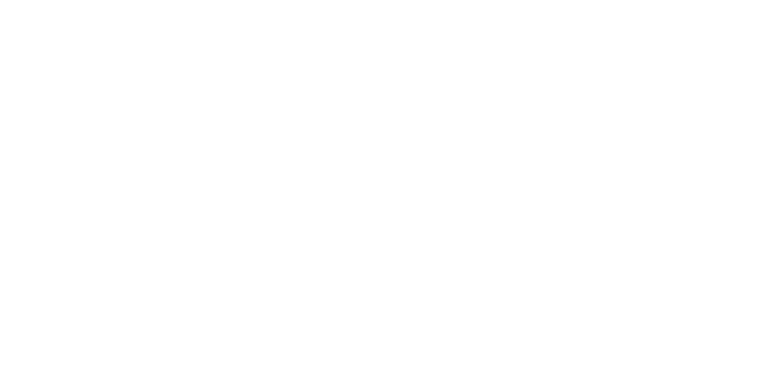
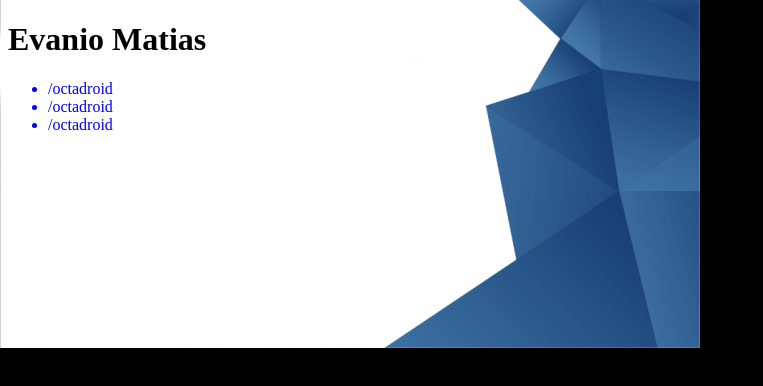
Before and after one commit to EvanioTech/desafio-css, a plain HTML site: page index.html in a window 1280 px wide. Shown: the whole page, without its empty margins (0-763 px from the left). Drawn offline with Linux system fonts and the light colour scheme.

Commit message:
mudanças no html e css

```diff
--- a/index.css
+++ b/index.css
@@ -0,0 +1,12 @@
+body{
+    background-color: black;
+    background-image: url(assets/backgorund.png);
+    background-repeat: no-repeat;
+}
+
+a{
+    text-decoration: none;
+}
+.card{
+
+}
--- a/index.html
+++ b/index.html
@@ -1,11 +1,28 @@
 <!DOCTYPE html>
-<html lang="en">
+<html lang="pt-br">
 <head>
     <meta charset="UTF-8">
     <meta name="viewport" content="width=device-width, initial-scale=1.0">
     <title>css chalenger</title>
+    <link rel="stylesheet" href="index.css">
 </head>
 <body>
+    <div id="card">
+        <h1>Evanio Matias</h1>
+        <ul>
 
+            <a href="https://www.instagram.com/evanio.matias.1/" target="_blank">
+                <li class="instagram">/octadroid</li>
+            </a>
+
+            <a href="https://www.linkedin.com/in/evanio-matias-987ba3249/" target="_blank">
+                <li class="linkedin">/octadroid</li>
+            </a>
+
+            <a href="https://www.youtube.com/channel/UCWQ9fu4wme_gg66QMjQ4ksQ" target="_blank">
+                <li class="youtube">/octadroid</li>
+            </a>
+        </ul>
+    </div>
 </body>
 </html>
```
Also changed, not shown: assets/20 - Desafio - CSS Básico.html (renamed from 20 - Desafio - CSS Básico/20 - Desafio - CSS Básico.html), assets/Insta.png (renamed from 20 - Desafio - CSS Básico/Insta.png), assets/Modelo.png (renamed from 20 - Desafio - CSS Básico/Modelo.png), assets/Twitter.png (renamed from 20 - Desafio - CSS Básico/Twitter.png), assets/Youtube.png (renamed from 20 - Desafio - CSS Básico/Youtube.png), assets/backgorund.png (renamed from 20 - Desafio - CSS Básico/backgorund.png), 2 other files.
